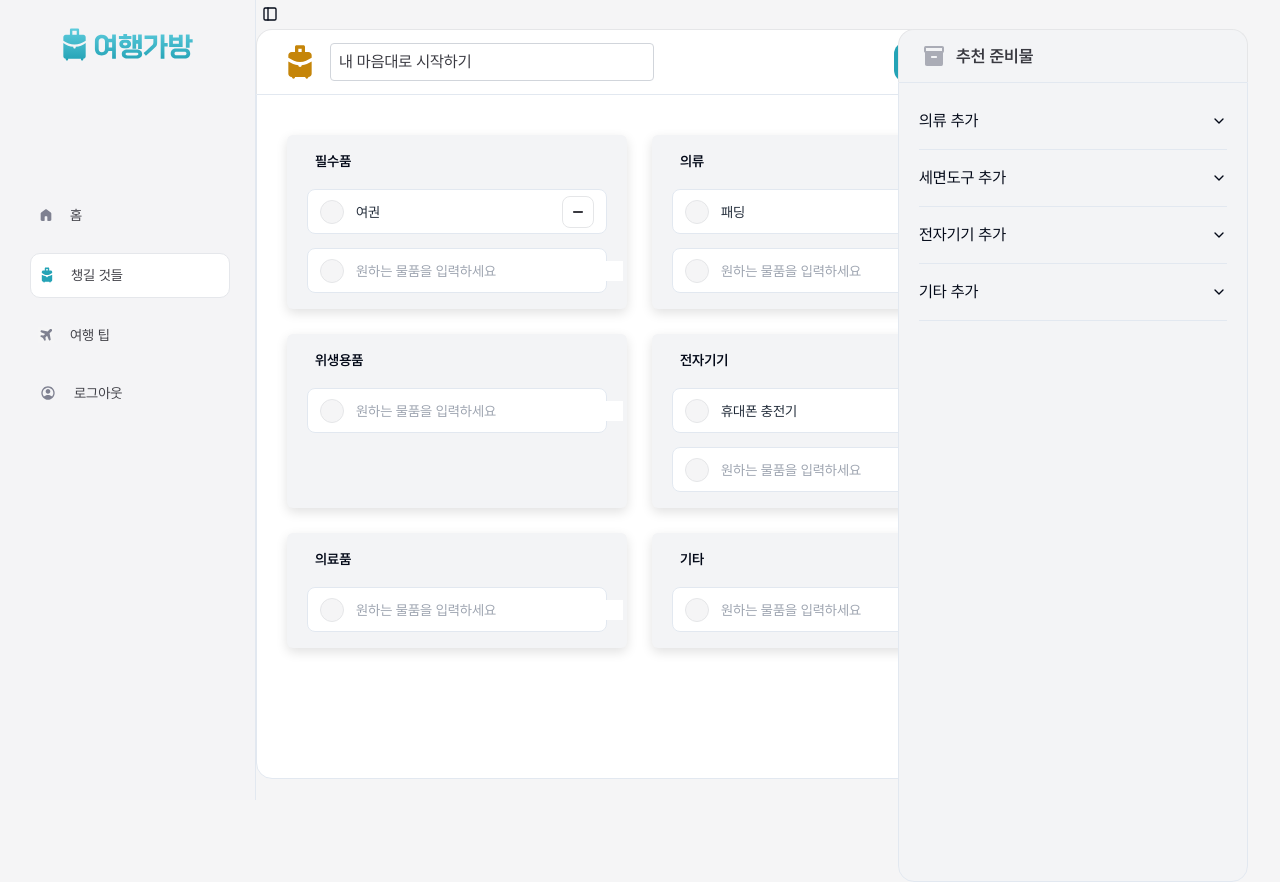
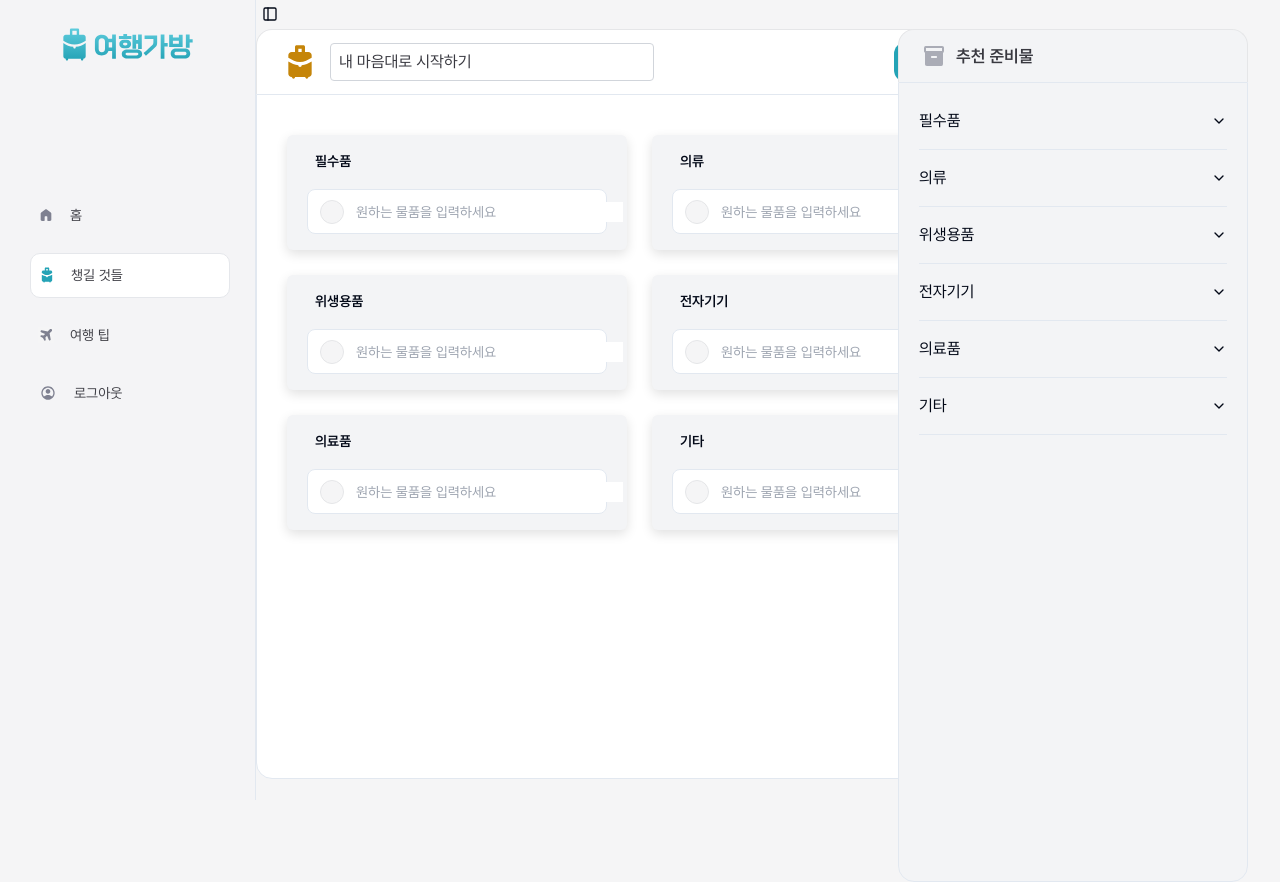
Before and after one commit to jiwonly/TravelBag, a React (Vite) app in the folder m7-frontend/: page /new in a window 1280 px wide. Built offline with nearby package versions, Linux system fonts and the light colour scheme.

Commit message:
✨ feat : 추천 준비물 목록을 통해 체크리스트에 항목을 추가할 수 있는 기능 구현

```diff
--- a/m7-frontend/src/components/CheckData.jsx
+++ b/m7-frontend/src/components/CheckData.jsx
@@ -9,7 +9,7 @@ export function CheckData({ id, content, isEdit, onDelete }) {
   const [checked, setChecked] = useState(false);
 
   const toggleCheckbox = () => {
-    setChecked(!checked);
+    setChecked((prev) => !prev);
   };
 
   const handleDelete = () => {
@@ -20,7 +20,7 @@ export function CheckData({ id, content, isEdit, onDelete }) {
     <div className="flex justify-between items-center border bg-white w-[300px] h-[45px] px-3 py-1.5 rounded-lg">
       <div className="flex items-center gap-3">
         <img
-          src={checked | !isEditing ? Checkbox_Yes : Checkbox_No} // 상태에 따라 이미지 변경
+          src={checked ? Checkbox_Yes : Checkbox_No} // 상태에 따라 이미지 변경
           alt="checkbox"
           className="cursor-pointer" // 클릭 가능한 스타일
           onClick={toggleCheckbox} // 클릭 이벤트 핸들러
--- a/m7-frontend/src/components/RecommendAccordionItem.jsx
+++ b/m7-frontend/src/components/RecommendAccordionItem.jsx
@@ -6,14 +6,18 @@ import {
 } from "@/components/ui/accordion";
 import RecommendPlusList from "./RecommendPlusList";
 
-const RecommendAccordionItem = ({ title, data, setListData }) => {
+const RecommendAccordionItem = ({ listId, title, data, setListData }) => {
   return (
     <div className="flex w-full">
       <Accordion type="single" collapsible className="w-full">
         <AccordionItem value="item-1">
           <AccordionTrigger>{title}</AccordionTrigger>
           <AccordionContent>
-            <RecommendPlusList data={data} setListData={setListData} />
+            <RecommendPlusList
+              listId={listId}
+              data={data}
+              setListData={setListData}
+            />
           </AccordionContent>
         </AccordionItem>
       </Accordion>
--- a/m7-frontend/src/components/RecommendAccordionList.jsx
+++ b/m7-frontend/src/components/RecommendAccordionList.jsx
@@ -1,58 +1,17 @@
 import RecommendAccordionItem from "./RecommendAccordionItem";
-
-const clothData = [
-  {
-    title: "상의",
-  },
-  {
-    title: "하의",
-  },
-];
-
-const cleanData = [
-  {
-    title: "칫솔",
-  },
-  {
-    title: "클렌징폼",
-  },
-  {
-    title: "로션",
-  },
-];
-
-const electronicData = [
-  {
-    title: "충전기",
-  },
-  {
-    title: "에어팟",
-  },
-];
-
-const otherData = [
-  {
-    title: "생리대",
-  },
-  {
-    title: "기타1",
-  },
-  {
-    title: "기타2",
-  },
-];
+import { recommendSupplies } from "@/util/get-recomment-supplies-list";
 
 const RecommendAccordionList = ({ title, data, setListData }) => {
   return (
     <div className="flex flex-col w-full">
-      <RecommendAccordionItem
-        title="의류 추가"
-        data={clothData}
-        setListData={setListData}
-      />
-      <RecommendAccordionItem title="세면도구 추가" data={cleanData} />
-      <RecommendAccordionItem title="전자기기 추가" data={electronicData} />
-      <RecommendAccordionItem title="기타 추가" data={otherData} />
+      {recommendSupplies.map((item) => (
+        <RecommendAccordionItem
+          key={item.id}
+          listId={item.id}
+          title={item.title}
+          data={item.contents}
+        />
+      ))}
     </div>
   );
 };
--- a/m7-frontend/src/components/RecommendPlusItem.jsx
+++ b/m7-frontend/src/components/RecommendPlusItem.jsx
@@ -1,22 +1,63 @@
 import CheckData_plus from "../assets/CheckData_plus.svg";
-import { addItemToData } from "@/util/addItemToData";
+import { TemplateStateContext } from "@/App";
+import { TemplateDispatchContext } from "@/App";
+import { useContext, useState, useEffect } from "react";
+import { useParams } from "react-router-dom";
+import { EditStateData } from "@/App";
 
-const RecommendPlusItem = ({ title, setListData }) => {
-  const handleAdd = () => {
-    addItemToData(title, setListData);
+const RecommendPlusItem = ({ listId, id, content }) => {
+  const isEditing = useContext(EditStateData);
+  const data = useContext(TemplateStateContext);
+  const params = useParams();
+  const template = data.find((item) => String(item.id) === String(params.id));
+  const [supplyList, setSupplyList] = useState(template.supplies);
+  const { onUpdateSupplies } = useContext(TemplateDispatchContext);
+
+  const listContent = supplyList.find(
+    (item) => String(item.id) === String(listId)
+  ) || { contents: [] };
+
+  const [listData, setListData] = useState(listContent.contents);
+  useEffect(() => {
+    if (template) {
+      setSupplyList(template.supplies);
+    }
+  }, [template]);
+
+  useEffect(() => {
+    if (listContent.contents) {
+      setListData(listContent.contents);
+    }
+  }, [listContent]);
+
+  const handleAdd = (content) => {
+    const updatedContents = [...listData, { id: id, content: content }];
+
+    const updatedSupplyList = supplyList.map((item) => {
+      if (String(item.id) === String(listId)) {
+        return { ...item, contents: updatedContents };
+      }
+      return item;
+    });
+    setListData(updatedContents);
+    setSupplyList(updatedSupplyList);
+
+    onUpdateSupplies(template.id, updatedSupplyList);
   };
 
   return (
-    <div className="flex justify-between items-center border bg-white w-[300px] px-3 py-1.5 rounded-lg">
+    <div className="flex justify-between items-center border bg-white w-[300px] h-[45px] px-3 py-1.5 rounded-lg">
       <div className="flex items-center gap-3">
-        <p className="text-gray-800 text-sm">{title}</p>
+        <p className="text-gray-800 text-sm">{content}</p>
       </div>
-      <button
-        onClick={handleAdd}
-        className="flex justify-center items-center rounded-md bg-white"
-      >
-        <img src={CheckData_plus} alt="plus" />
-      </button>
+      {isEditing ? (
+        <button
+          onClick={() => handleAdd(content)}
+          className="flex justify-center items-center rounded-md bg-white"
+        >
+          <img src={CheckData_plus} alt="plus" />
+        </button>
+      ) : null}
     </div>
   );
 };
--- a/m7-frontend/src/components/RecommendPlusList.jsx
+++ b/m7-frontend/src/components/RecommendPlusList.jsx
@@ -1,10 +1,16 @@
 import RecommendPlusItem from "./RecommendPlusItem";
 
-const RecommendPlusList = ({ data, setListData }) => {
+const RecommendPlusList = ({ listId, data, setListData }) => {
   return (
     <div className="flex flex-col gap-3">
       {data.map((item) => (
-        <RecommendPlusItem key={item.id} title={item.title} setListData={setListData} />
+        <RecommendPlusItem
+          key={item.id}
+          listId={listId}
+          id={item.id}
+          content={item.content}
+          setListData={setListData}
+        />
       ))}
     </div>
   );
--- a/m7-frontend/src/util/addItemToData.js
+++ /dev/null
@@ -1,11 +0,0 @@
-export const addItemToData = (inputValue, setData) => {
-  if (inputValue.trim()) {
-    setData((prevData) => [
-      ...prevData,
-      {
-        id: prevData.length + 1,
-        content: inputValue,
-      },
-    ]);
-  }
-};
--- /dev/null
+++ b/m7-frontend/src/util/get-recomment-supplies-list.js
@@ -0,0 +1,58 @@
+export const recommendSupplies = [
+  {
+    id: 1,
+    title: "필수품",
+    contents: [
+      { id: 1, content: "여권" },
+      { id: 2, content: "e-티켓" },
+      { id: 3, content: "숙소 바우처" },
+    ],
+  },
+  {
+    id: 2,
+    title: "의류",
+    contents: [
+      { id: 1, content: "패딩" },
+      { id: 2, content: "반바지" },
+    ],
+  },
+  {
+    id: 3,
+    title: "위생용품",
+    contents: [
+      { id: 1, content: "파운데이션" },
+      { id: 2, content: "아이라이너" },
+      { id: 3, content: "블러셔" },
+      { id: 4, content: "쿠션" },
+    ],
+  },
+  {
+    id: 4,
+    title: "전자기기",
+    contents: [
+      { id: 1, content: "휴대폰" },
+      { id: 2, content: "카메라" },
+      { id: 3, content: "이어폰" },
+      { id: 4, content: "헤어드라이기" },
+      { id: 5, content: "고데기" },
+      { id: 6, content: "멀티어댑터" },
+    ],
+  },
+  {
+    id: 5,
+    title: "의료품",
+    contents: [{ id: 1, content: "종합감기약" }],
+  },
+  {
+    id: 6,
+    title: "기타",
+    contents: [
+      { id: 1, content: "삼각대" },
+      { id: 2, content: "카메라" },
+      { id: 3, content: "볼펜" },
+      { id: 4, content: "향수" },
+      { id: 5, content: "안경닦이" },
+      { id: 6, content: "우산" },
+    ],
+  },
+];
--- a/m7-frontend/src/util/get-supplies-list.js
+++ b/m7-frontend/src/util/get-supplies-list.js
@@ -1,11 +1,11 @@
 export const supplies = [
-  { id: 1, title: "필수품", contents: [{ id: 1, content: "여권" }] },
-  { id: 2, title: "의류", contents: [{ id: 1, content: "패딩" }] },
+  { id: 1, title: "필수품", contents: [] },
+  { id: 2, title: "의류", contents: [] },
   { id: 3, title: "위생용품", contents: [] },
   {
     id: 4,
     title: "전자기기",
-    contents: [{ id: 1, content: "휴대폰 충전기" }],
+    contents: [],
   },
   { id: 5, title: "의료품", contents: [] },
   { id: 6, title: "기타", contents: [] },
```
